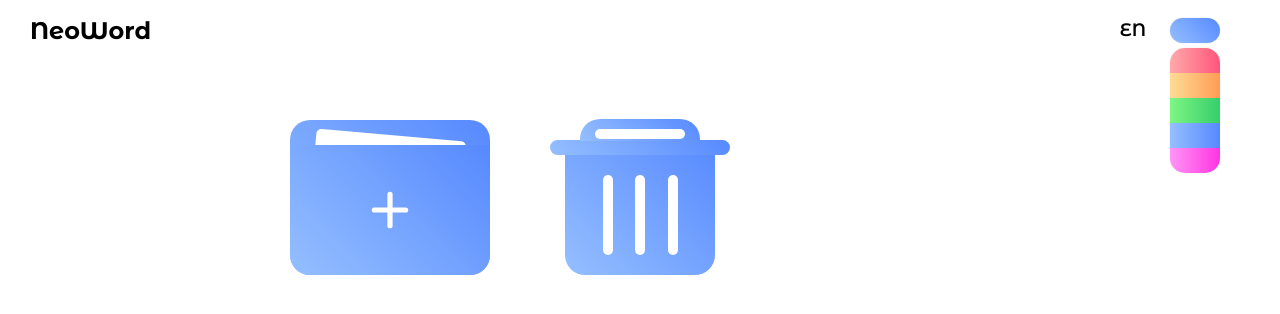
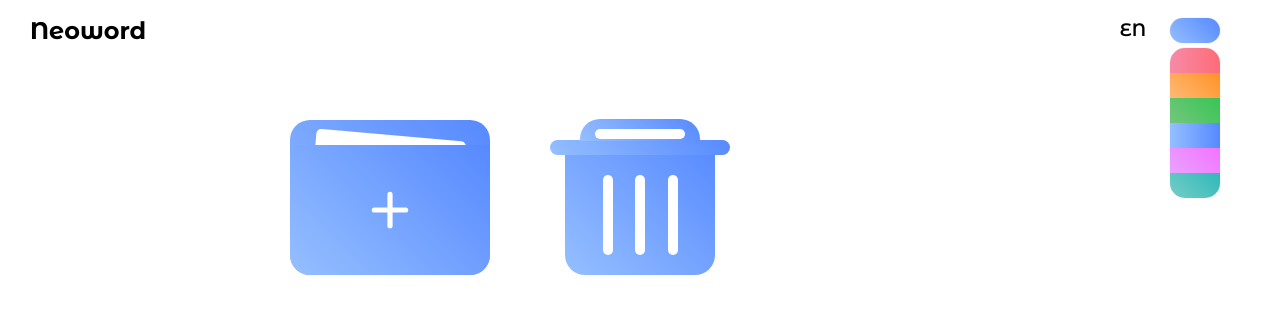
Before and after one commit to adattoweb/neoword, a React (Vite) app: page / in a window 1280 px wide. Both pictures are taken after a click on the element 1195 px from the left and 30 px from the top of the page. Shown: the top 314 px of the page. Built offline with nearby package versions, Linux system fonts and the light colour scheme.

Commit message:
added a new sea-theme, refactoring code

```diff
--- a/package.json
+++ b/package.json
@@ -1,7 +1,7 @@
 {
   "name": "neoword",
   "private": true,
-  "version": "1.1.4",
+  "version": "1.1.6",
   "type": "module",
   "homepage": "https://adattoweb.github.io/neoword",
   "scripts": {
--- a/src/components/Back/Back.jsx
+++ b/src/components/Back/Back.jsx
@@ -1,7 +1,9 @@
+import styles from "./Back.module.css"
+
 export default function Back({ onClick }){
     const isEn = localStorage.getItem("neoword-lang") === "en"
     return (
-        <div className="back slide" onClick={onClick}>
+        <div className={`${styles.back} slide`} onClick={onClick}>
         <svg xmlns="http://www.w3.org/2000/svg" fill="none" viewBox="0 0 24 24" strokeWidth="1.5" stroke="currentColor">
             <path strokeLinecap="round" strokeLinejoin="round" d="M9 15 3 9m0 0 6-6M3 9h12a6 6 0 0 1 0 12h-3" />
         </svg>
--- /dev/null
+++ b/src/components/Back/Back.module.css
@@ -0,0 +1,16 @@
+.back{
+    position: absolute;
+    left: 30px;
+    top: 65px;
+    display: flex;
+    gap: 10px;
+    align-items: center;
+    cursor: pointer;
+  }
+  .back svg{
+    width: 25px;
+  }
+  .back p{
+    font-size: 16px;
+    font-weight: 500;
+  }
--- a/src/components/Dropdown/Dropdown.jsx
+++ b/src/components/Dropdown/Dropdown.jsx
@@ -1,7 +1,7 @@
 import { motion, AnimatePresence } from "framer-motion"
 
 import { createContext, useCallback, useContext, useState } from "react";
-import './Dropdown.css'
+import styles from "./Dropdown.module.css"
 
 const DropdownContext = createContext(null);
 
@@ -27,7 +27,7 @@ function Dropdown({ children, className = "", style = {} }) {
 
     return (
         <DropdownContext.Provider value={value}>
-            <motion.div whileHover={{scale: 1.03}} whileTap={{scale: 0.97}} className={`dropdown ${className}`} style={style} onClick={() => setIsOpen(!isOpen)}>
+            <motion.div whileHover={{scale: 1.03}} whileTap={{scale: 0.97}} className={`${styles.dropdown} ${className}`} style={style} onClick={() => setIsOpen(!isOpen)}>
                 {children}
             </motion.div>
         </DropdownContext.Provider>
@@ -36,7 +36,7 @@ function Dropdown({ children, className = "", style = {} }) {
 
 function DropdownButton({ children, className = "", }){
     return (
-        <button className={`dropdown-btn ${className}`}>{children}</button>
+        <button className={`${styles.dropdown__button} ${className}`}>{children}</button>
     )
 }
 
@@ -44,7 +44,7 @@ function DropdownContent({ children, className = "" }){
     const { isOpen } = useDropdown()
     return (
         <AnimatePresence mode="wait">
-        {isOpen && <motion.div initial={{opacity: 0, scale: 0.7}} animate={{opacity: 1, scale: 1}} exit={{opacity: 0, scale: 0.7}} className={`dropdown-content ${className}`}>
+        {isOpen && <motion.div initial={{opacity: 0, scale: 0.7}} animate={{opacity: 1, scale: 1}} exit={{opacity: 0, scale: 0.7}} className={`${styles.dropdown__content} ${className}`}>
             {children}
         </motion.div>}
     </AnimatePresence>
--- a/src/components/Dropdown/Dropdown.css
+++ b/src/components/Dropdown/Dropdown.module.css
@@ -4,7 +4,7 @@
     z-index: 1000;
 }
 
-.dropdown-btn {
+.dropdown__button {
     background-color: rgba(255,255,255, 0);
     color: #000;
     border: none;
@@ -25,15 +25,15 @@
     padding: 6px 10px;
     z-index: 1000;
 }
-.dropdown-btn p{
+.dropdown__button p{
     font-size: inherit;
     overflow-x: hidden;
     color: inherit;
 }
-.wrapper.dark .dropdown-btn{
+.wrapper.dark .dropdown__button{
     color: #fff;
 }
-.dropdown-btn svg{
+.dropdown__button svg{
     width: 15px;
     transition: 0.2s ease all;
 }
@@ -41,7 +41,7 @@
     transform: rotateX(180deg)
 }
 
-.dropdown-content {
+.dropdown__content {
     margin-top: 5px;
     display: none;
     position: absolute;
@@ -58,12 +58,12 @@
     min-width: 100px;
     max-width: 200px;
 }
-.wrapper.dark .dropdown-content{
+.wrapper.dark .dropdown__content{
     background-color: rgba(0,0,0,0.8);
     scrollbar-color: #fff !important; /*хз не працює*/
 }
 
-.dropdown-content p, .dropdown__item {
+.dropdown__content p, .dropdown__item {
     color: #000;
     padding: 10px;
     text-decoration: none;
@@ -71,13 +71,13 @@
     cursor: pointer;
     border-radius: 10px;
 }
-.wrapper.dark .dropdown-content p, .wrapper.dark .dropdown__item{
+.wrapper.dark .dropdown__content p, .wrapper.dark .dropdown__item{
     color: #fff;
 }
-.dropdown-content p:hover, .dropdown__item:hover {
+.dropdown__content p:hover, .dropdown__item:hover {
     background-color: rgba(0, 0, 0, 0.1);
 }
-.wrapper.dark .dropdown-content p:hover, .wrapper.dark .dropdown__item:hover{
+.wrapper.dark .dropdown__content p:hover, .wrapper.dark .dropdown__item:hover{
     background-color: rgba(40, 40, 40, 0.9);
 }
 .dropdown__add{
@@ -92,14 +92,14 @@
 .wrapper.dark .dropdown__add{
     border-top: 1px solid #717171;
 }
-.dropdown-content {
+.dropdown__content {
     display: block;
 }
-.wrapper.dark .dropdown-content input{
+.wrapper.dark .dropdown__content input{
     background-color: #161616;
     color: #fff;
 }
-.wrapper.dark .dropdown-content input::placeholder{
+.wrapper.dark .dropdown__content input::placeholder{
     color: #c9c9c9;
 }
 .dropdown__item{
@@ -130,7 +130,7 @@
     padding: 4px;
 }
 @media screen and (max-width: 1000px) {
-    .dropdown-btn{
+    .dropdown__button{
         font-size: 16px !important;
     }
 }
--- a/src/components/Header/Header.jsx
+++ b/src/components/Header/Header.jsx
@@ -1,5 +1,5 @@
 import Dropdown from "@/components/Dropdown/Dropdown"
-import "./Header.css"
+import styles from "./Header.module.css"
 import { useLangStore } from "@/stores/useLangStore"
 
 export default function Header({ bookName }){
@@ -15,19 +15,18 @@ export default function Header({ bookName }){
         root.classList.add(theme)
         localStorage.setItem("neoword-theme", theme)
     }
+    const colours = ["red", "orange", "green", "blue", "purple", "sea"]
     return (
-        <header className="header slide">
-            <h2 className="header__name"><p>NeoWord</p><span>{bookName}</span></h2>
-            <div className="header__right">
-                <p onClick={changeLang} className="header__lang">{isEn ? "UA" : "EN"}</p>
-                <Dropdown>
-                    <Dropdown.Button className="gradient"/>
-                    <Dropdown.Content className="without-border">
-                        <div className="header__theme red" onClick={() => selectTheme("red")}></div>
-                        <div className="header__theme orange" onClick={() => selectTheme("orange")}></div>
-                        <div className="header__theme green" onClick={() => selectTheme("green")}></div>
-                        <div className="header__theme blue" onClick={() => selectTheme("blue")}></div>
-                        <div className="header__theme purple" onClick={() => selectTheme("purple")}></div>
+        <header className={`${styles.header} slide`}>
+            <h2 className={styles.header__name}><p>Neoword</p><span>{bookName}</span></h2>
+            <div className={styles.header__right}>
+                <p onClick={changeLang} className={styles.header__lang}>{isEn ? "UA" : "EN"}</p>
+                <Dropdown className={styles.dropdown}>
+                    <Dropdown.Button className={`${styles.header__theme} gradient`}/>
+                    <Dropdown.Content className={`${styles.dropdown__content} without-border`}>
+                        {colours.map(el => {
+                            return <div key={el} className={`${styles.header__theme} ${styles[el]}`} onClick={() => selectTheme(el)}></div>
+                        })}
                     </Dropdown.Content>
                 </Dropdown>
             </div>
--- a/src/components/Header/Header.css
+++ b/src/components/Header/Header.module.css
@@ -35,7 +35,7 @@
     justify-content: center;
     align-items: center;
 }
-.header .dropdown-btn, .header__theme{
+.header__theme{
     height: 25px;
     width: 50px;
     outline: none;
@@ -47,30 +47,29 @@
     background: linear-gradient(90deg, #95BFFF, #5689FF);
 }
 .header__theme.red{
-    background: linear-gradient(90deg, #ffa9aa, #ff567b);
+    background: linear-gradient(90deg, #f78aa7, #fe6c77);
 }
 .header__theme.orange{
-    background: linear-gradient(90deg, #ffdc95, #ff9c56);
+    background: linear-gradient(45deg, #ffb974, #ff9327);
 }
 .header__theme.green{
-    background: linear-gradient(90deg, #7EF684, #36CE6B);
+    background: linear-gradient(45deg, #74c67e, #38c554);
 }
 .header__theme.purple{
-    background: linear-gradient(90deg, #ff95f6, #ff34e1);
+    background: linear-gradient(45deg, #e9a2ff, #f373ff);
+}
+.header__theme.sea{
+    background: linear-gradient(45deg, #76cdc7, #2fb9b9);
 }
 
-.header .dropdown {
+.dropdown {
     z-index: 1001;
 }
-.header .dropdown-content {
+.dropdown__content {
     max-width: max-content;
     min-width: max-content;
 }
 
-.without-border{
-    border: none !important;
-    outline: none !important;
-}
 @media screen and (max-width: 700px) {
     .header__name{
         flex-direction: column;
@@ -93,7 +92,7 @@
     .header__right{
         gap: 15px;
     }
-    .header .dropdown-btn, .header__theme{
+    .header__theme{
         height: 22px;
         width: 44px;
     }
--- a/src/index.css
+++ b/src/index.css
@@ -6,16 +6,19 @@
   background: linear-gradient(45deg, #95BFFF, #5689FF);
 }
 #root.red .gradient{
-  background: linear-gradient(45deg, #fe8b8b, #ff6262);
+  background: linear-gradient(90deg, #f78aa7, #fe6c77);
 }
 #root.green .gradient{
-  background: linear-gradient(45deg, #58bf59, #3ba14b);
+  background: linear-gradient(45deg, #74c67e, #38c554);
 }
 #root.purple .gradient{
-  background: linear-gradient(45deg, #e275ea, #d44fc0);
+  background: linear-gradient(45deg, #e9a2ff, #f373ff);
 }
 #root.orange .gradient{
-  background: linear-gradient(45deg, #ffae5d, #ff8040);
+  background: linear-gradient(45deg, #ffb974, #ff9327);
+}
+#root.sea .gradient{
+  background: linear-gradient(45deg, #76cdc7, #2fb9b9);
 }
 
 
@@ -26,22 +29,6 @@
   margin-top: 60px;
   margin-bottom: 100px;
   flex-direction: column;
-}
-.back{
-  position: absolute;
-  left: 30px;
-  top: 65px;
-  display: flex;
-  gap: 10px;
-  align-items: center;
-  cursor: pointer;
-}
-.back svg{
-  width: 25px;
-}
-.back p{
-  font-size: 16px;
-  font-weight: 500;
 }
 @media screen and (max-width: 500px) {
   .back svg{
@@ -94,3 +81,10 @@ html {
   color: #ffffff !important;
   -webkit-text-fill-color: #fff !important;
 }
+
+/* Модифікатори для Dropdown */
+
+.without-border{
+  border: none !important;
+  outline: none !important;
+}
```
